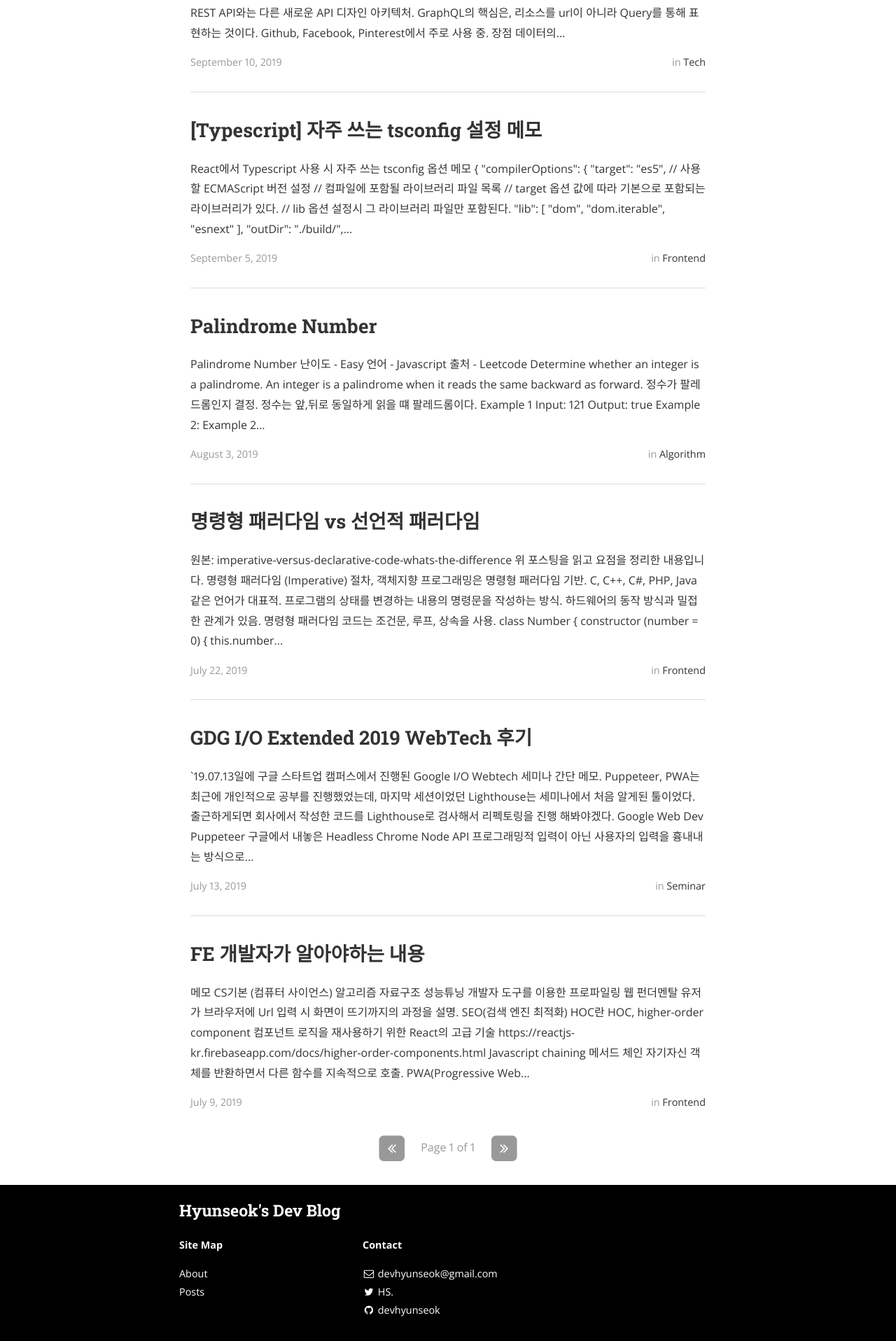
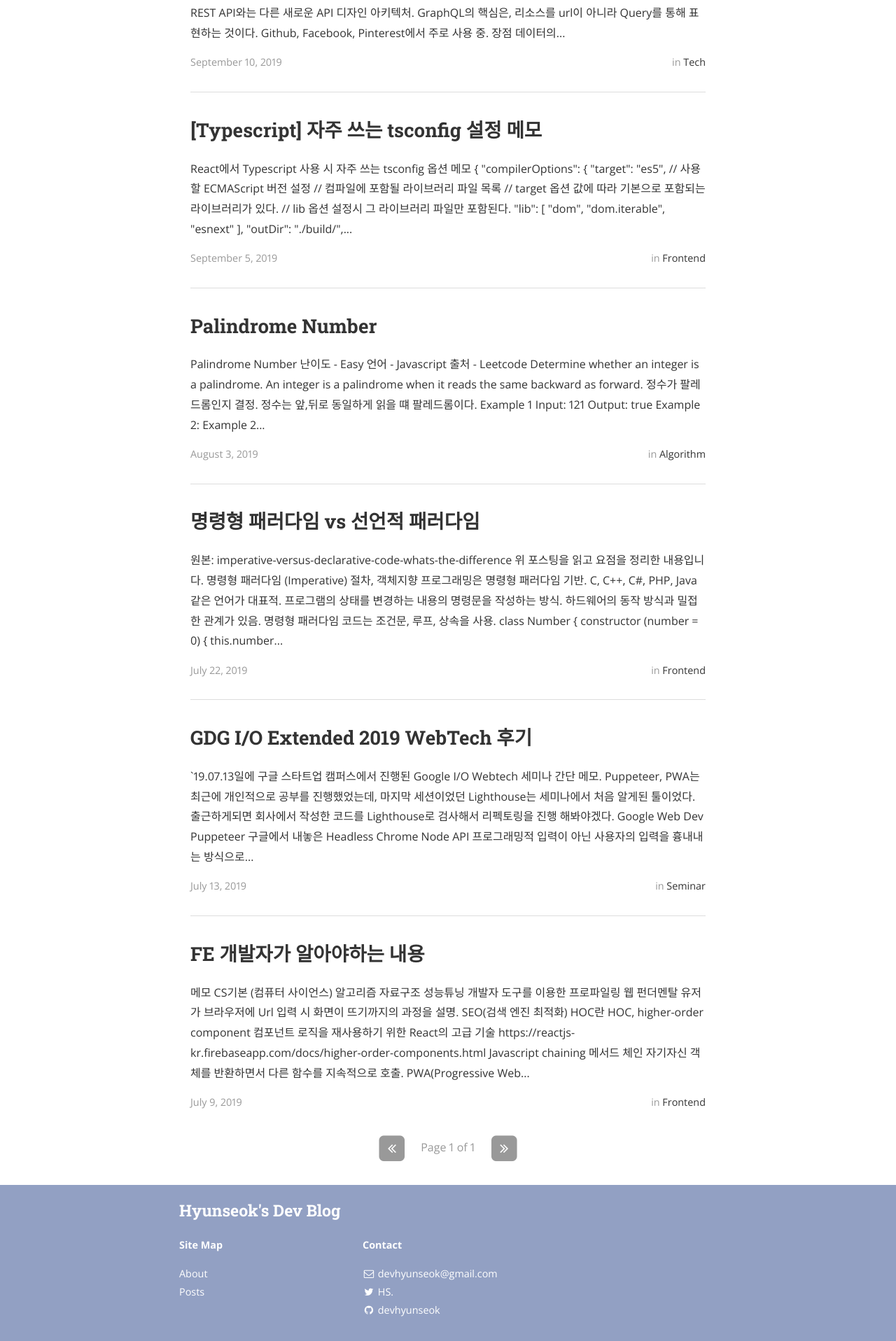
Before and after one commit to devhyunseok/devhyunseok.github.io, a Jekyll site: the page built from index.html, in a window 1280 px wide. Shown: the part 654-2570 px from the top of the page at 70% size. Built offline with Jekyll 4.4.1, drawn with Linux system fonts in a browser that asks for light colours; nearby versions of some CDN libraries; the list of posts is cut into pages by our own code.

Commit message:
footer background color 수정

```diff
--- a/_sass/_layout.scss
+++ b/_sass/_layout.scss
@@ -352,7 +352,7 @@ pre code.hljs {
 .site-footer {
 	$link-color: $white;
 	padding: 1em 1em 2em 1em;
-	background-color: $highlight-color;
+	background-color: #92a0c3;
 	color: $white;
 	a {
 	  color: $link-color;
```
